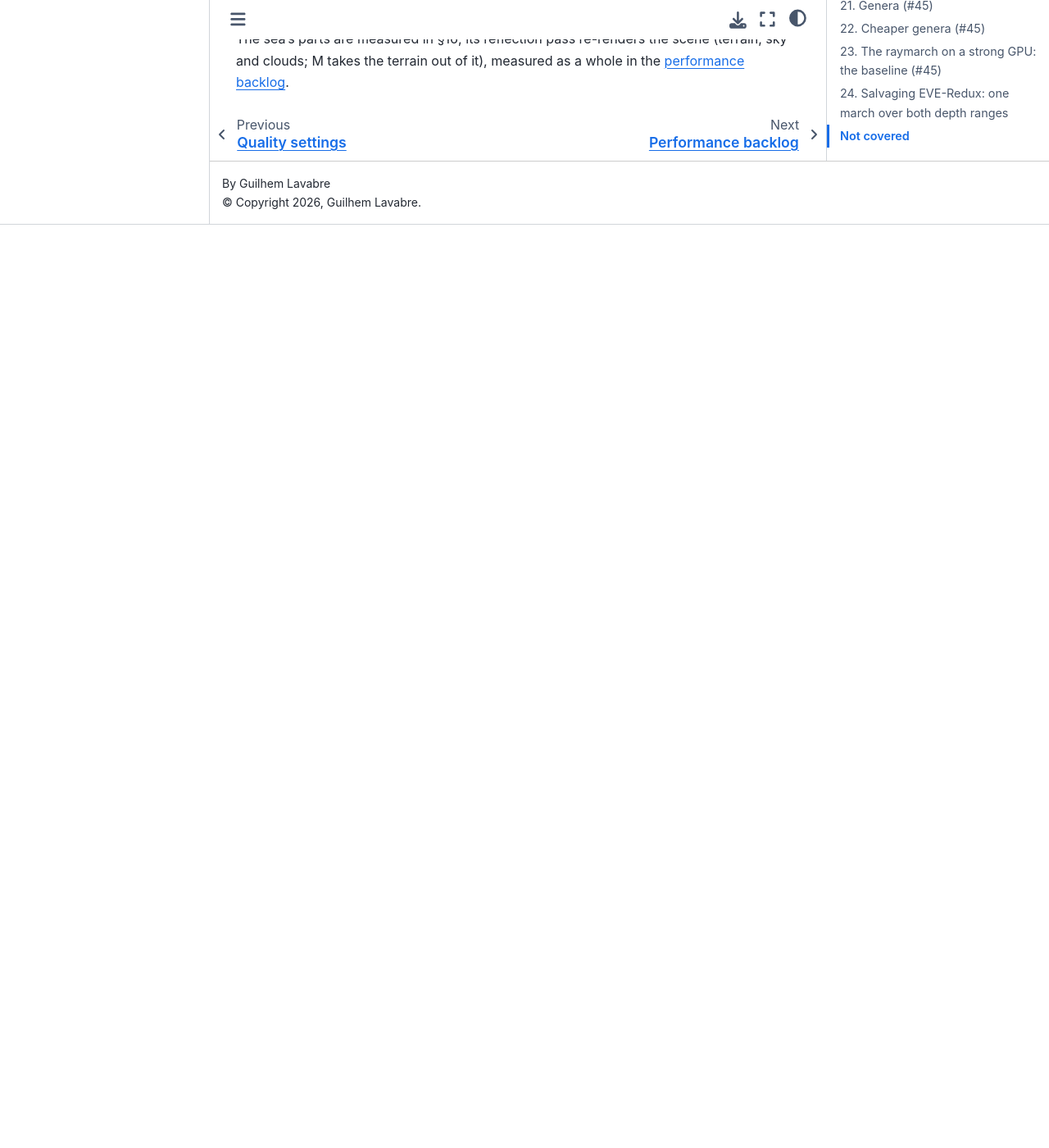
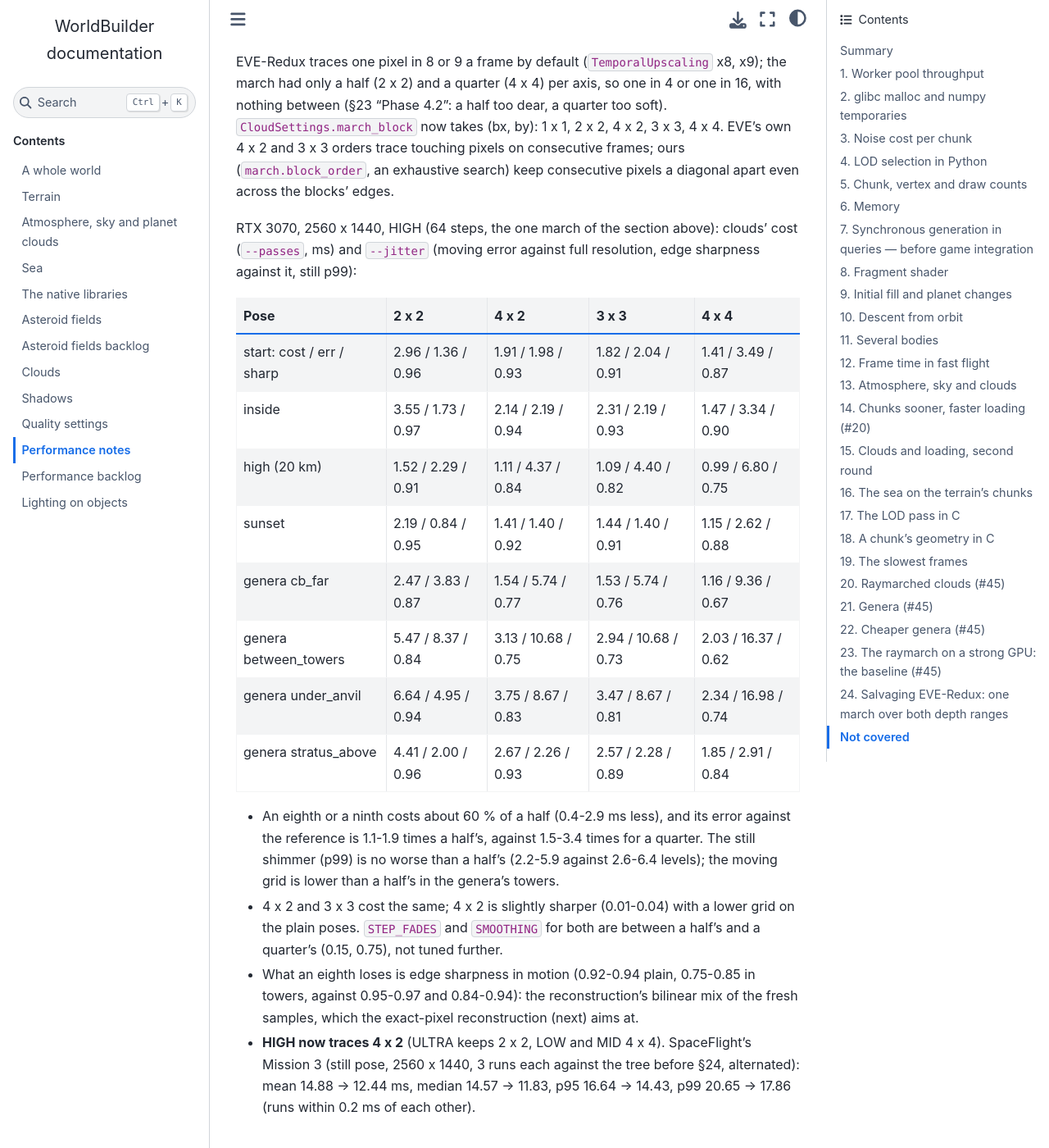
Before and after one commit to JoeDalton/WorldBuilder, a Sphinx documentation site: the page built from docs/source/performance.md, in a window 1280 px wide and 1400 px high, scrolled down 40588 px. Shown: the whole window at 82% size. Built offline with Sphinx 7.4.7 and the Sphinx Book theme 1.1.4, drawn with Linux system fonts in a browser that asks for light colours; pages that are not in the unit, such as notebooks, are missing from menus; before the commit the page ends 40862 px from its top, so only the background shows below that.

Commit message:
Tuned march

```diff
--- a/docs/source/performance.md
+++ b/docs/source/performance.md
@@ -1443,6 +1443,46 @@ RTX 3070, 2560 x 1440, HIGH (half resolution, 64 steps), `cloud_bench.py
   14.66 -> 14.46 ms, p95 16.6 -> 16.2 ms, within the run-to-run noise (0.5 ms). The
   camera is 900 m under the slab, where little lies behind an opaque near cloud.
 
+### Non-square blocks: an eighth (4 x 2) and a ninth (3 x 3)
+
+EVE-Redux traces one pixel in 8 or 9 a frame by default (`TemporalUpscaling` x8,
+x9); the march had only a half (2 x 2) and a quarter (4 x 4) per axis, so one in 4
+or one in 16, with nothing between (§23 "Phase 4.2": a half too dear, a quarter
+too soft). `CloudSettings.march_block` now takes (bx, by): 1 x 1, 2 x 2, 4 x 2,
+3 x 3, 4 x 4. EVE's own 4 x 2 and 3 x 3 orders trace touching pixels on consecutive
+frames; ours (`march.block_order`, an exhaustive search) keep consecutive pixels a
+diagonal apart even across the blocks' edges.
+
+RTX 3070, 2560 x 1440, HIGH (64 steps, the one march of the section above): clouds'
+cost (`--passes`, ms) and `--jitter` (moving error against full resolution, edge
+sharpness against it, still p99):
+
+| Pose | 2 x 2 | 4 x 2 | 3 x 3 | 4 x 4 |
+|---|---|---|---|---|
+| start: cost / err / sharp | 2.96 / 1.36 / 0.96 | 1.91 / 1.98 / 0.93 | 1.82 / 2.04 / 0.91 | 1.41 / 3.49 / 0.87 |
+| inside | 3.55 / 1.73 / 0.97 | 2.14 / 2.19 / 0.94 | 2.31 / 2.19 / 0.93 | 1.47 / 3.34 / 0.90 |
+| high (20 km) | 1.52 / 2.29 / 0.91 | 1.11 / 4.37 / 0.84 | 1.09 / 4.40 / 0.82 | 0.99 / 6.80 / 0.75 |
+| sunset | 2.19 / 0.84 / 0.95 | 1.41 / 1.40 / 0.92 | 1.44 / 1.40 / 0.91 | 1.15 / 2.62 / 0.88 |
+| genera cb_far | 2.47 / 3.83 / 0.87 | 1.54 / 5.74 / 0.77 | 1.53 / 5.74 / 0.76 | 1.16 / 9.36 / 0.67 |
+| genera between_towers | 5.47 / 8.37 / 0.84 | 3.13 / 10.68 / 0.75 | 2.94 / 10.68 / 0.73 | 2.03 / 16.37 / 0.62 |
+| genera under_anvil | 6.64 / 4.95 / 0.94 | 3.75 / 8.67 / 0.83 | 3.47 / 8.67 / 0.81 | 2.34 / 16.98 / 0.74 |
+| genera stratus_above | 4.41 / 2.00 / 0.96 | 2.67 / 2.26 / 0.93 | 2.57 / 2.28 / 0.89 | 1.85 / 2.91 / 0.84 |
+
+- An eighth or a ninth costs about 60 % of a half (0.4-2.9 ms less), and its error
+  against the reference is 1.1-1.9 times a half's, against 1.5-3.4 times for a
+  quarter. The still shimmer (p99) is no worse than a half's (2.2-5.9 against
+  2.6-6.4 levels); the moving grid is lower than a half's in the genera's towers.
+- 4 x 2 and 3 x 3 cost the same; 4 x 2 is slightly sharper (0.01-0.04) with a lower
+  grid on the plain poses. `STEP_FADES` and `SMOOTHING` for both are between a
+  half's and a quarter's (0.15, 0.75), not tuned further.
+- What an eighth loses is edge sharpness in motion (0.92-0.94 plain, 0.75-0.85 in
+  towers, against 0.95-0.97 and 0.84-0.94): the reconstruction's bilinear mix of the
+  fresh samples, which the exact-pixel reconstruction (next) aims at.
+- **HIGH now traces 4 x 2** (ULTRA keeps 2 x 2, LOW and MID 4 x 4). SpaceFlight's
+  Mission 3 (still pose, 2560 x 1440, 3 runs each against the tree before §24,
+  alternated): mean 14.88 -> 12.44 ms, median 14.57 -> 11.83, p95 16.64 -> 14.43,
+  p99 20.65 -> 17.86 (runs within 0.2 ms of each other).
+
 ## Not covered
 
 The sea's parts are measured in §16; its reflection pass re-renders the
```
Also changed, not shown: CHANGELOG.md (+11 -0 lines), docs/source/clouds.md (+7 -3 lines), docs/source/quality.md (+3 -2 lines), 7 other files.
